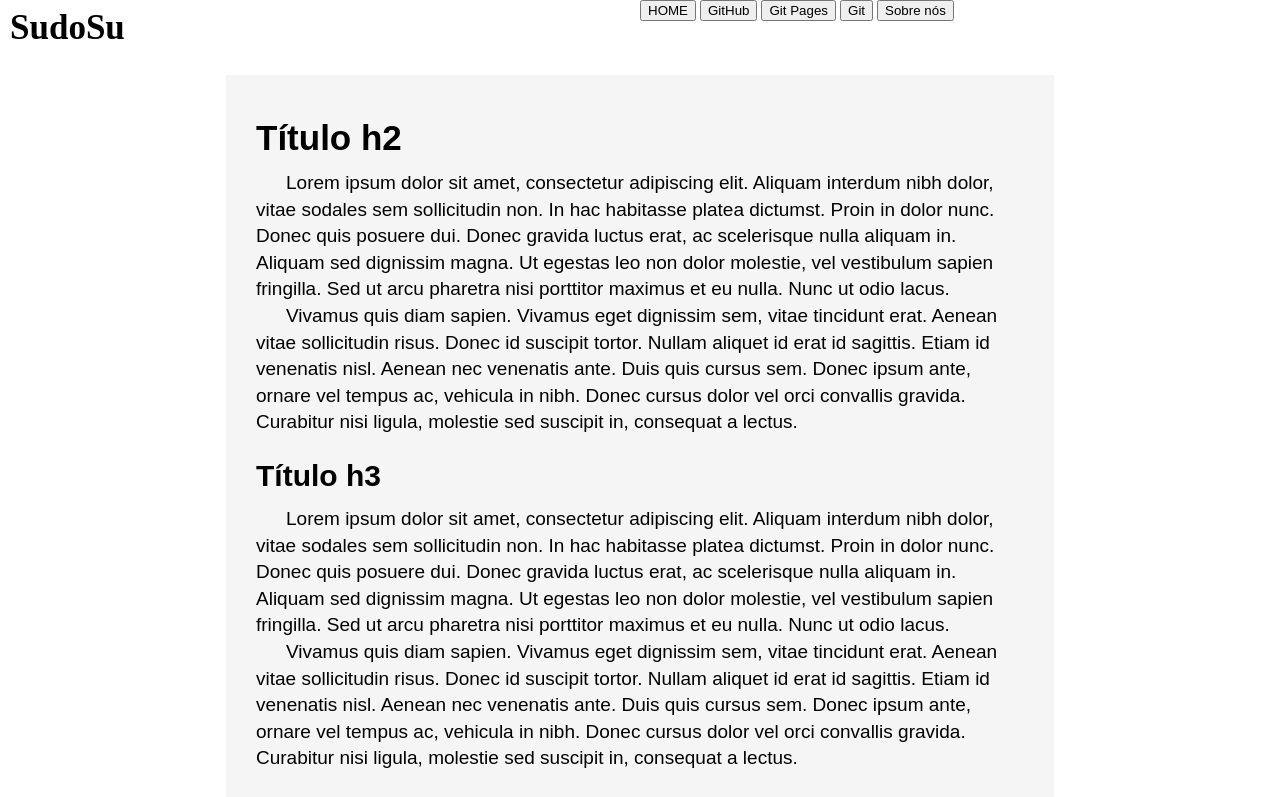
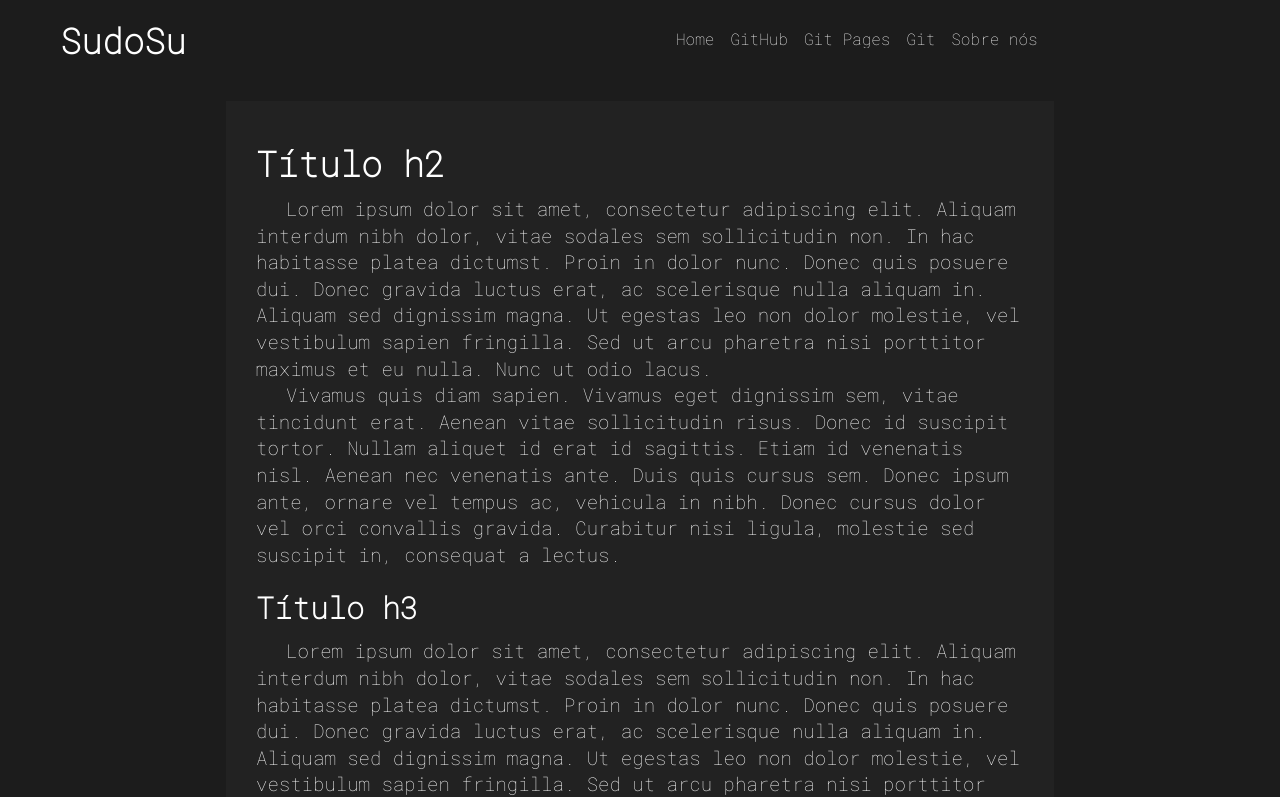
Before and after one commit to KelvinNovais/SudoSu-Tutorials, a plain HTML site: page index.html in a window 1280 px wide. Shown: the top 797 px of the page. Drawn offline with Linux system fonts and the light colour scheme.

Commit message:
Atualização na folha de estilo

```diff
--- a/index.html
+++ b/index.html
@@ -16,8 +16,8 @@
 				<div class="logo">
 					<h1>SudoSu</h1>
 				</div>
-				<nav>
-					<a href="index.html"><input type="button" class="menu" value="HOME"></a>
+				<nav style="padding: 30px;">
+					<a href="index.html"><input type="button" class="menu" value="Home"></a>
 					<a href="gitHub.html"><input type="button" class="menu" value="GitHub"></a>
 					<a href="gitPages.html"><input type="button" class="menu" value="Git Pages"></a>
 					<a href="git.html"><input type="button" class="menu" value="Git"></a>
--- a/styles/default.css
+++ b/styles/default.css
@@ -1,3 +1,4 @@
+@import url('https://fonts.googleapis.com/css2?family=Roboto+Mono:wght@100&display=swap');
 *{
 	font-family: Arial, Helvetica, sans-serif;
 }
@@ -22,40 +23,54 @@ h1{
 	font-size: 35px;
 	font-weight: 900;
 	padding: 10px;
+	color: white;
+	font-family: Roboto Mono;
 }
 
 h2{
 	font-size: 35px;
 	font-weight: 900;
 	padding: 25px 0 15px 0;
+	color: white;
+	font-family: Roboto Mono;
 }
 
 h3{
 	font-size: 30px;
 	font-weight: 900;
 	padding: 25px 0 15px 0;
+	color: white;
+	font-family: Roboto Mono;
 }
 
 h4{
 	font-size: 27px;
 	font-weight: 900;
 	padding: 25px 0 15px 0;
+	color: white;
+	font-family: Roboto Mono;
 }
 
 h5{
 	font-size: 25px;
 	font-weight: 900;
 	padding: 25px 0 15px 0;
+	color: white;
+	font-family: Roboto Mono;
 }
 
 p{
 	font-size: 19px;
 	line-height: 1.4;
 	text-indent: 30px;
+	color: white;
+	font-family: Roboto Mono;
 }
 
 strong{
 	font-weight: 800;
+	color: white;
+	font-family: Roboto Mono;
 }
 
 /* Header */
@@ -72,7 +87,7 @@ main{
 	margin-bottom: 20px;
 	padding: 20px 30px;
 	color: black;
-	background-color: whitesmoke;
+	background-color: #222222;
 }
 
 .codeBlock{
@@ -90,6 +105,11 @@ code{
 	color: white;
 }
 
+/* BODY */
+body {
+	background-color: #1c1c1c;
+}
+
 /* Footer */
 footer{
 	/* position: absolute; */
@@ -97,6 +117,7 @@ footer{
 	color: white;
 	width: 100%;
 	/* bottom: 0px; */
+	font-family: Roboto Mono;
 }
 
 footer ul{
@@ -112,3 +133,26 @@ footer ul{
 footer ul li{
 	display: inline-block;
 }
+
+/*-------ESTILIZAÇÃO GERAL-------*/
+.logo{
+	padding: 10px;
+	padding-left: 50px;
+	color: white;
+	font-family: Roboto Mono;
+	font-weight: 300;
+	font-size: 25px;
+	line-height: 164%;
+}
+
+.menu {
+	border: none;
+	background: none;
+	color: white;
+
+	font-family: Roboto Mono;
+	font-style: normal;
+	font-weight: normal;
+	font-size: 16px;
+	line-height: 100%;
+}
```
